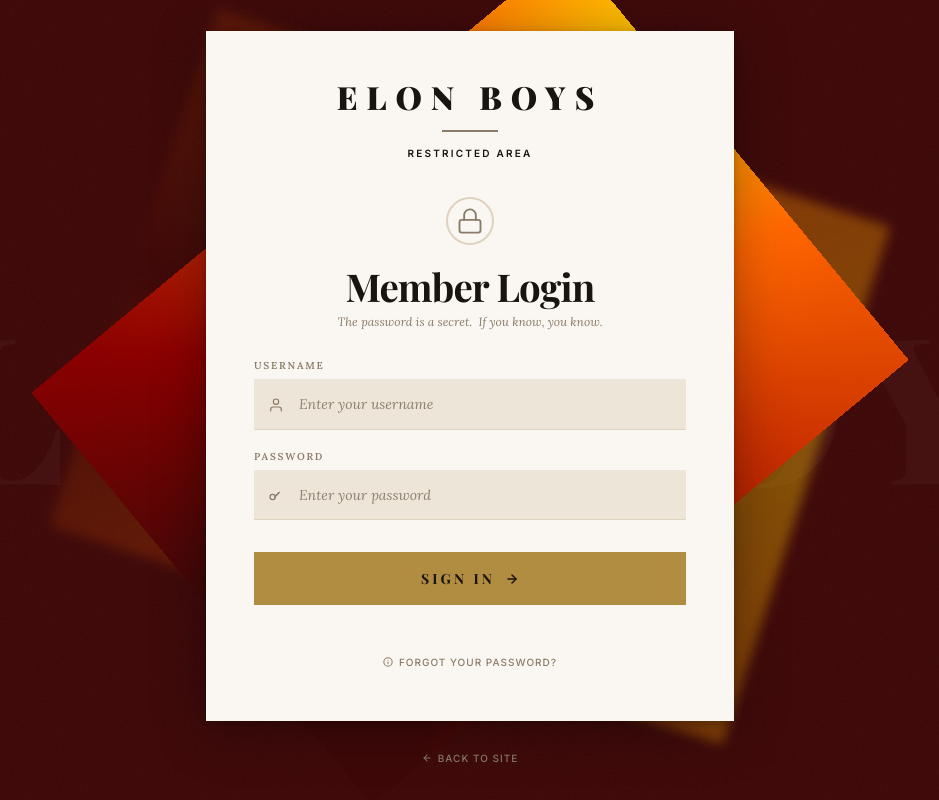
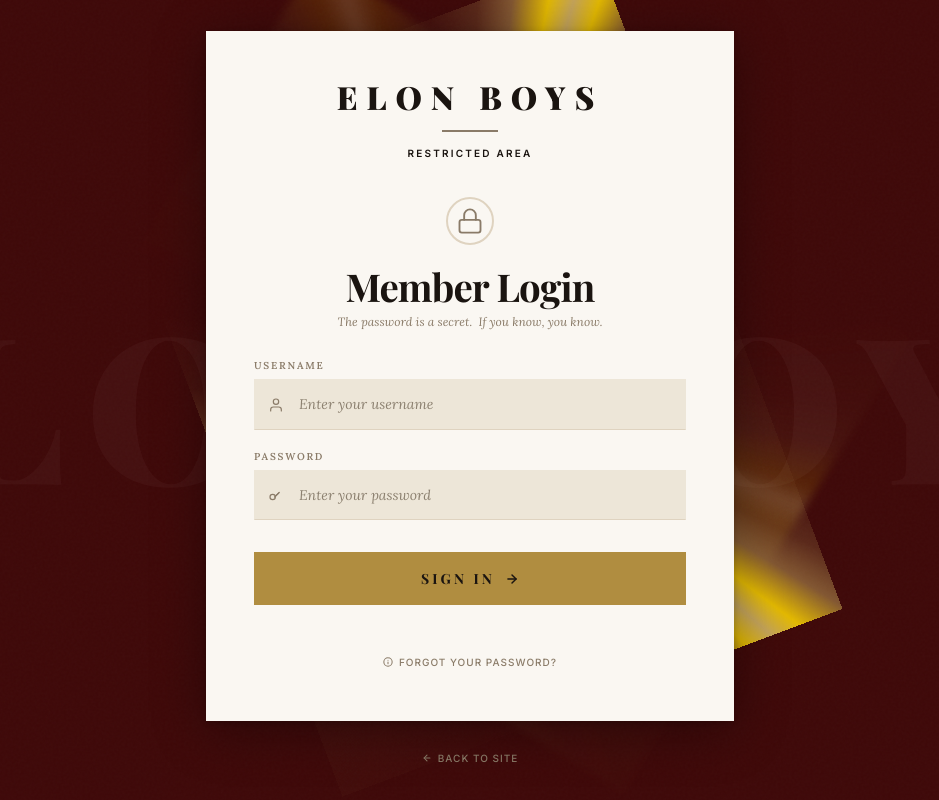
Before and after one commit to sojib96/elon_boys, a FastAPI app: page /login in a window 1280 px wide. Shown: the whole page, without its empty margins (170-1109 px from the left). Run offline with FastAPI, Linux system fonts and the light colour scheme; some libraries are stand-ins or nearby versions; some web fonts are replaced.

Commit message:
feat(login): snake border animation instead of fire
- Replace fire conic-gradient with 3 gold snakes slithering around card edge
- Each snake has a bright head (gold) and tapering tail (fading to transparent)
- ::after layer: 3 offset snakes blurred for ambient glow, moving in reverse
- Both layers animate with snake-slither keyframe rotating the card perimeter
- Slower, smoother pace than fire (7s / 10s) for elegant serpentine motion

```diff
--- a/app/static/css/private.css
+++ b/app/static/css/private.css
@@ -712,7 +712,7 @@ body.page-login #scroll-top {
   box-shadow: 0 8px 48px rgba(0, 0, 0, 0.35), 0 2px 8px rgba(0, 0, 0, 0.2);
 }
 
-/* ── Fire border ── */
+/* ── Snake border ── */
 .login-card::before {
   content: '';
   position: absolute;
@@ -720,40 +720,86 @@ body.page-login #scroll-top {
   z-index: -1;
   background: conic-gradient(
     from 0deg,
-    #3E0808 0%,
-    #8B0000 12%,
-    #CC3300 22%,
-    #FF6600 34%,
-    #FFCC00 44%,
-    #FF6600 54%,
-    #CC3300 64%,
-    #8B0000 76%,
-    #3E0808 88%,
-    #3E0808 100%
+    transparent 0%,
+    /* ── Snake 1 ── */
+    rgba(196, 163, 90, 0.05) 4%,
+    rgba(196, 163, 90, 0.2) 6%,
+    rgba(196, 163, 90, 0.5) 7.5%,
+    rgba(255, 215, 0, 0.85) 9%,
+    var(--login-gold) 10%,
+    rgba(255, 215, 0, 0.85) 11%,
+    rgba(196, 163, 90, 0.5) 12.5%,
+    rgba(196, 163, 90, 0.2) 14%,
+    rgba(196, 163, 90, 0.05) 16%,
+    transparent 20%,
+    /* ── Snake 2 ── */
+    rgba(196, 163, 90, 0.05) 36%,
+    rgba(196, 163, 90, 0.2) 38%,
+    rgba(196, 163, 90, 0.5) 39.5%,
+    rgba(255, 215, 0, 0.85) 41%,
+    var(--login-gold) 42%,
+    rgba(255, 215, 0, 0.85) 43%,
+    rgba(196, 163, 90, 0.5) 44.5%,
+    rgba(196, 163, 90, 0.2) 46%,
+    rgba(196, 163, 90, 0.05) 48%,
+    transparent 52%,
+    /* ── Snake 3 ── */
+    rgba(196, 163, 90, 0.05) 68%,
+    rgba(196, 163, 90, 0.2) 70%,
+    rgba(196, 163, 90, 0.5) 71.5%,
+    rgba(255, 215, 0, 0.85) 73%,
+    var(--login-gold) 74%,
+    rgba(255, 215, 0, 0.85) 75%,
+    rgba(196, 163, 90, 0.5) 76.5%,
+    rgba(196, 163, 90, 0.2) 78%,
+    rgba(196, 163, 90, 0.05) 80%,
+    transparent 84%,
+    transparent 100%
   );
-  animation: fire-spin 2.5s linear infinite;
+  animation: snake-slither 7s linear infinite;
 }
 
 .login-card::after {
   content: '';
   position: absolute;
-  inset: -8px;
+  inset: -7px;
   z-index: -2;
-  border-radius: 2px;
+  border-radius: 1px;
   background: conic-gradient(
     from 0deg,
-    #3E0808,
-    #FF6600,
-    #FFCC00,
-    #FF6600,
-    #3E0808
+    transparent 0%,
+    rgba(196, 163, 90, 0.08) 12%,
+    rgba(196, 163, 90, 0.2) 14%,
+    rgba(255, 215, 0, 0.4) 16%,
+    var(--login-gold) 17%,
+    rgba(255, 215, 0, 0.4) 18%,
+    rgba(196, 163, 90, 0.2) 20%,
+    rgba(196, 163, 90, 0.08) 22%,
+    transparent 26%,
+    transparent 44%,
+    rgba(196, 163, 90, 0.08) 56%,
+    rgba(196, 163, 90, 0.2) 58%,
+    rgba(255, 215, 0, 0.4) 60%,
+    var(--login-gold) 61%,
+    rgba(255, 215, 0, 0.4) 62%,
+    rgba(196, 163, 90, 0.2) 64%,
+    rgba(196, 163, 90, 0.08) 66%,
+    transparent 70%,
+    transparent 88%,
+    rgba(196, 163, 90, 0.08) 92%,
+    rgba(196, 163, 90, 0.2) 94%,
+    rgba(255, 215, 0, 0.4) 96%,
+    var(--login-gold) 97%,
+    rgba(255, 215, 0, 0.4) 98%,
+    rgba(196, 163, 90, 0.2) 100%,
+    transparent 100%
   );
-  filter: blur(6px);
-  opacity: 0.35;
-  animation: fire-spin 3s linear infinite reverse;
+  filter: blur(4px);
+  opacity: 0.3;
+  animation: snake-slither 10s linear infinite reverse;
 }
 
-@keyframes fire-spin {
+@keyframes snake-slither {
   0%   { transform: rotate(0deg); }
   100% { transform: rotate(360deg); }
 }
```
